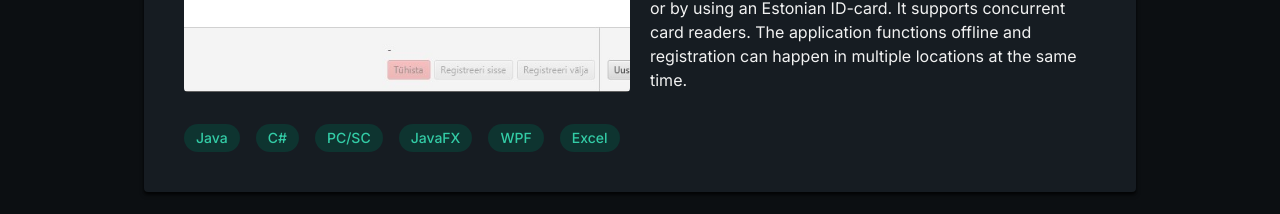
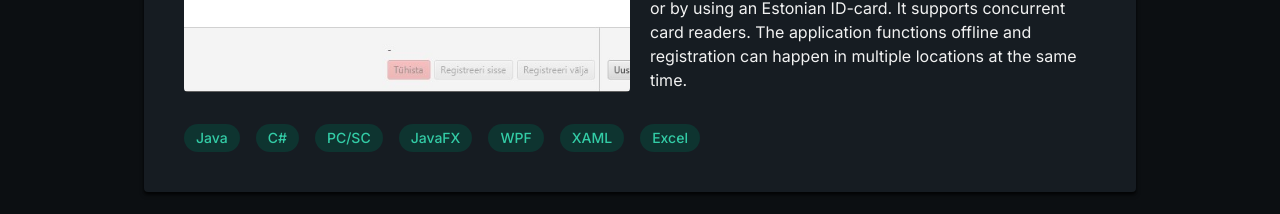
Before and after one commit to knemerzitski/portfolio, a Next.js app: page / in a window 1280 px wide. Shown: the part 2980-3194 px from the top of the page. Built offline with nearby package versions, Linux system fonts and the light colour scheme; no server answers.

Commit message:
add: isikreg tag 'xaml'

```diff
--- a/src/app/portfolio.tsx
+++ b/src/app/portfolio.tsx
@@ -160,7 +160,7 @@ export const projects = [
       " src={personnelRegistrationApplicationImg} alt="Personnel Registration Application start" />
     ],
     tags: [
-      'Java', 'C#', 'PC/SC', 'JavaFX', 'WPF', 'Excel'
+      'Java', 'C#', 'PC/SC', 'JavaFX', 'WPF', 'XAML', 'Excel'
     ]
   }
 ];
```
